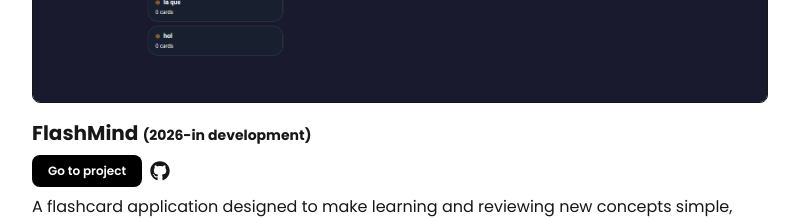
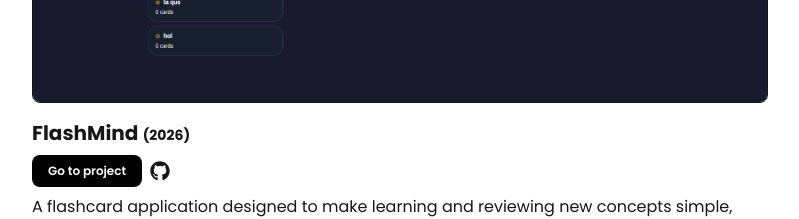
Before and after one commit to Cristian-Ser/portfolio, a Next.js app: page / in a window 1280 px wide. Shown: the part 1740-1959 px from the top of the page, without its empty margins (240-1039 px from the left). Built offline with nearby package versions, Linux system fonts and the light colour scheme.

Commit message:
Deleted 'in development'

```diff
--- a/app/components/Project.tsx
+++ b/app/components/Project.tsx
@@ -38,7 +38,7 @@ const projects = [
       alt: "FlashMind desktop dashboard",
     },
     title: "FlashMind",
-    timePeriod: "2026-in development",
+    timePeriod: "2026",
     gitHub: "https://github.com/Elix-lab/flashcards-app",
     description: {
       en: "A flashcard application designed to make learning and reviewing new concepts simple, organized, and effective.\nThis project was built as an opportunity to strengthen my React fundamentals and learn how to build a complete application without relying on Next.js. I implemented client-side routing with React Router, built the backend with Node.js and Express, and integrated MongoDB with Mongoose for data persistence. Along the way, I worked with CRUD operations, API integration, and form handling, gaining hands-on experience building and connecting a frontend and backend from scratch.",
```
